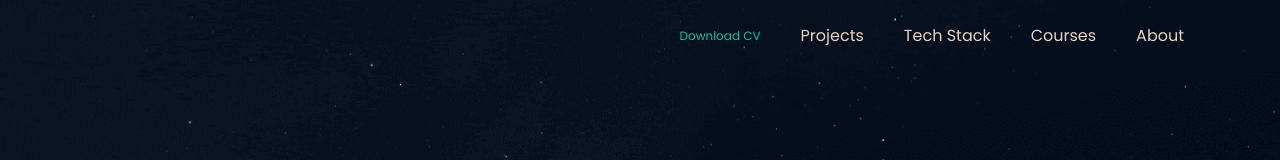
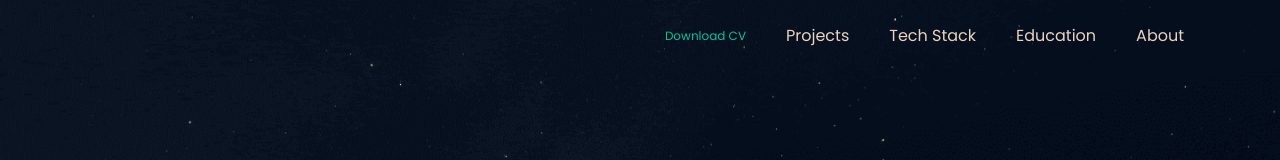
Before and after one commit to queuing4oranges/portfolio, a React (Create React App) app: page / in a window 1280 px wide. Shown: the top 160 px of the page. Built offline with nearby package versions, Linux system fonts and the light colour scheme; a web font is replaced by a local one.

Commit message:
Finish first draft

```diff
--- a/src/components/About/About.js
+++ b/src/components/About/About.js
@@ -19,8 +19,8 @@ const About = () => {
 	}, []);
 
 	return (
-		<section className="about-container bg-dark text-light px-4 py-10 md:px-40 md:py-20">
-			<h1 id="about">
+		<section id="about" className="about-container bg-dark text-light px-4 py-10 md:px-40 md:py-20">
+			<h1>
 				About
 			</h1>
 			<br />
@@ -29,15 +29,13 @@ const About = () => {
 				<div className="flex-1 md:pr-4">
 					<h3>About me</h3>
 					<br />
-					<p>Hi there! I am a highly motivated and enthusiastic web developer with a passion for creating.
+					<p>Hi there! I am a creative individual who likes to be busy creating and continuously learning.
 					</p>
 					<br />
-					<p>In 2022, I completed a 12-week (420 hours) Bootcamp in Prague, which provided me with a solid foundation to sharpen my skills. Since then, coding and continuous learning have been integral parts of my daily routine.</p>
+					<p>In 2022, I completed a 12-week (420 hours) Bootcamp in Prague, which provided me with a foundation in web development. After that, I've built projects for a logistics start-up and an organization for queer women in Prague. Since June 2023 I am working full-time as a JavaScript developer in the Frontend Team of TeskaLabs.</p>
 					<br />
 					<p>With a background in education, I bring well-developed soft and organizational skills to the table, along with a collaborative mindset to thrive in team environments.
 					</p>
-					<br />
-					Currently, I am employed in the cybersecurity industry, where I play an essential role in ensuring an intuitive and user-friendly interface.
 				</div>
 
 				<div
@@ -52,7 +50,7 @@ const About = () => {
 				<div className="flex-1 md:pl-4">
 					<h3>My time off</h3>
 					<br />
-					<p>	In my free time, I enjoy being outdoors and the company of my friends and family. I like creating things and learning new skills. I'm interested in analogue and digital fotography.</p>
+					<p>	In my free time, I enjoy being outdoors and the company of my friends and family. I like crafting things and learning new skills. I'm also interested in analogue and digital fotography.</p>
 					<br />
 					<p>	In contrast to that and to keep physically healthy, I lift weights in the gym.</p>
 					<br />
--- a/src/components/Courses/Courses.js
+++ b/src/components/Courses/Courses.js
@@ -4,9 +4,9 @@ import { Certificat, Ticked } from "./CourseIcons";
 
 export default function Courses() {
   return (
-	  <section className = "courses-container bg-light text-dark px-4 py-10 md:px-40 md:py-20">
-		<h1 id="courses">
-			Courses
+	  <section id="courses" className = "courses-container bg-light text-dark px-4 py-10 md:px-40 md:py-20">
+		<h1>
+			Education
 		</h1>
 		<br />
 
--- a/src/components/Courses/CoursesData.js
+++ b/src/components/Courses/CoursesData.js
@@ -32,5 +32,20 @@ export const courses = [
 			"Build Websites with React & Firebase",
 			"Bootstrap 5",
 		]
+	},
+	{
+		title: "Formal education",
+		info: [
+			"B.A. in Social Work (HS Zittau-Görlitz)",
+			"Mgr. in Linguistics (Universität Leipzig)"
+		]
+	},
+	{
+		title: "Languages",
+		info: [
+			"German (native)",
+			"English (C1)",
+			"Czech (B2)"
+		]
 	}
 ]
--- a/src/components/Navbar/Navbar.js
+++ b/src/components/Navbar/Navbar.js
@@ -9,7 +9,7 @@ import "./navbar.scss";
 const links = [
 	{ to: "projects", label: "Projects", icon: <GoRocket size={20} color="#00C59B" /> },
 	{ to: "tech", label: "Tech Stack", icon: <GoTools size={20} color="#00C59B" /> },
-	{ to: "courses", label: "Courses", icon: <GoMortarBoard size={20} color="#00C59B" /> },
+	{ to: "courses", label: "Education", icon: <GoMortarBoard size={20} color="#00C59B" /> },
 	{ to: "about", label: "About", icon: <GoPerson size={20} color="#00C59B" /> }
 ]
 
@@ -69,7 +69,7 @@ const Navbar = () => {
 				{/* Show menu on toggle */}
 				<div className={`nav-content md:flex md:mt-4
 					${isOpen ? 'flex-col w-full md:flex-row bg-dark rounded-md' : 'hidden'}
-					${!isWindowSizeSmall && isAnimated ? 'animated' : '' }
+					${!isWindowSizeSmall && isAnimated ? 'animated hover:text-hover' : '' }
 				`}>
 					<button className="cv-download bg-transparent text-accent text-xs py-2 px-4 rounded-md hover:bg-hover hover:text-accent">
 						<a
@@ -103,12 +103,12 @@ const Navbar = () => {
 							spy={true}
 							title={isAnimated ? link.label : ""}
 							activeClass="active"
-							className={`flex items-center ml-2 py-2 md:px-4 hover:text-accent
+							className={`flex items-center ml-2 py-2 md:px-4 hover:text-hover
 								${isOpen ? "text-xl ml-0 px-3" : "" }
 								${!isWindowSizeSmall && isAnimated ? 'rotate-90' : ''}`
 							}
 							onClick={() => setIsOpen(false)}>
-							{!isWindowSizeSmall && isAnimated ? <p className="rounded-full border border-4 border-accent p-3">{link.icon}</p> : <p>{link.label}</p>}
+							{!isWindowSizeSmall && isAnimated ? <p className="rounded-full border border-4 border-accent p-3 hover:border-hover"activeClass="active">{link.icon}</p> : <p>{link.label}</p>}
 						</Link>
 					))}
 
--- a/src/components/Navbar/navbar.scss
+++ b/src/components/Navbar/navbar.scss
@@ -1,6 +1,6 @@
 .nav-container {
 	.active {
-		color: #00C59B;
+		color: #236073;
 	}
 
 	.show {
@@ -10,7 +10,6 @@
 
 	a:hover {
 		cursor: pointer;
-
 	}
 
 	.hamburger-menu {
@@ -20,7 +19,6 @@
 
 	// Tilt navbar content 90 degrees
 	.animated {
-		// border: 2px greenyellow solid;
 		display: flex;
 		flex-direction: row-reverse;
 		margin-right: -6rem;
--- a/src/components/Projects.js
+++ /dev/null
@@ -1,53 +0,0 @@
-import React from "react";
-import { Link } from "react-router-dom";
-import { useFetch } from "../hooks/useFetch";
-
-
-function Projects() {
-
-    const url= "http://localhost:3000/projects"
-    const {data: projects, isPending, error} = useFetch(url)
-
-  return (
-    <div className="projects__container" id="projects">
-
-    <h1 className="projects__title">Projects</h1>
-
-        <div className="github__impro">
-          <p className="github__impro_text">Working on the backend right now. Please use this link to look at my projects.</p>
-          <button className="github__impro_btn"><a className="github__impro_a" href="https://github.com/queuing4oranges">Projects on Github</a></button>
-
-        </div>
-      <div className="cards__cont">
-
-
-
-
-        {isPending &&
-            <div>Loading...</div>}
-        {error &&
-            <div>{error}</div>}
-
-        {projects &&
-            projects.map(project =>(
-                <div key={project.id} className="card">
-                  <h3 className="cards__title">{project.title}</h3>
-                  <ul className="ul__item">
-                    <li className="li__item">{project.subtitle}</li> <br />
-                    <li className="li__item">Tech Stack: {project.tech}</li> <br />
-                    <li className="li__item">
-                      <Link target="_blank" className="read" to={`/projects/${project.id}`}>Read more ...</Link>
-                      </li>
-                  </ul>
-                  </div>
-
-            ))
-        }
-      </div>
-
-
-    </div>
-  )
-}
-
-export default Projects
--- a/src/components/Projects/Projects.js
+++ b/src/components/Projects/Projects.js
@@ -3,8 +3,8 @@ import Carousel from './Carousel'
 
 export default function Projects() {
   return (
-	  <section className="projects-container bg-light text-dark h-400 px-4 py-10 md:px-40 md:py-20">
-		<h1 id="projects">
+	  <section id="projects" className="projects-container bg-light text-dark h-400 px-4 py-10 md:px-40 md:py-20">
+		<h1 >
 			Projects
 		</h1>
 		<br />
--- a/src/components/TechStack/TechStack.js
+++ b/src/components/TechStack/TechStack.js
@@ -5,8 +5,8 @@ import "./techstack.scss";
 
 export default function TechStack() {
   return (
-	  <section className = "bg-dark text-light px-4 py-10 md:px-40 md:py-20">
-		  <h1 id="tech">
+	  <section id="tech" className = "bg-dark text-light px-4 py-10 md:px-40 md:py-20">
+		  <h1>
 			  Tech Stack
 		  </h1>
 		  <br />
```
